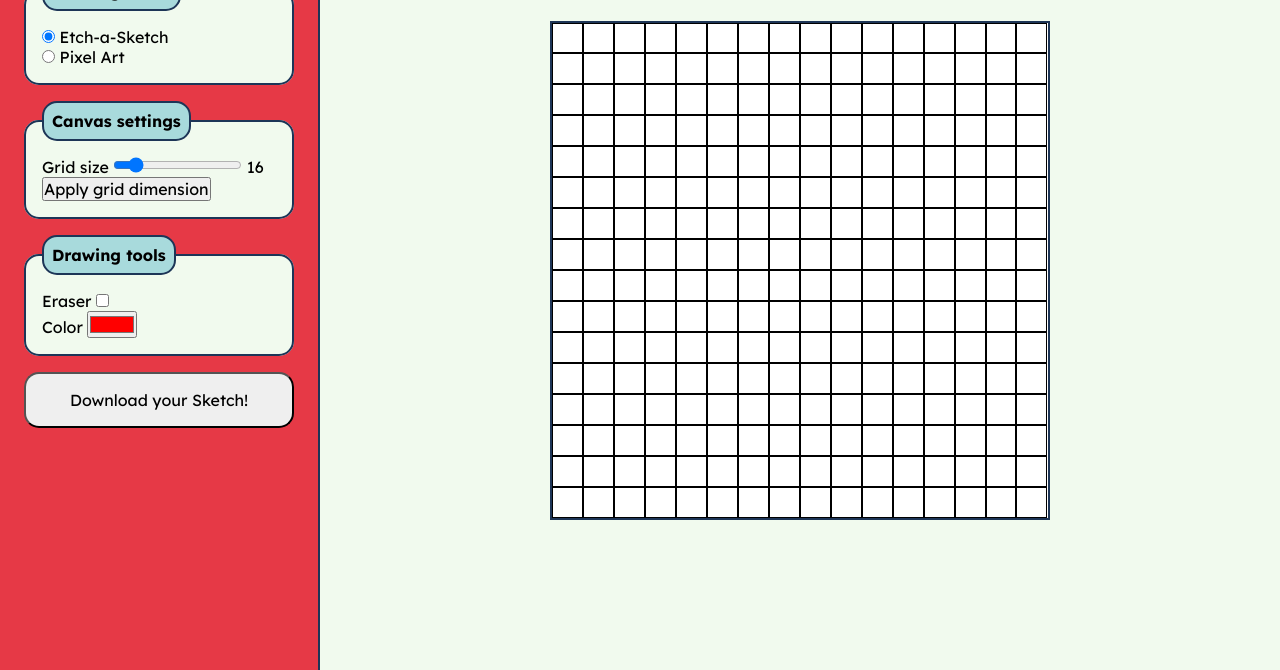
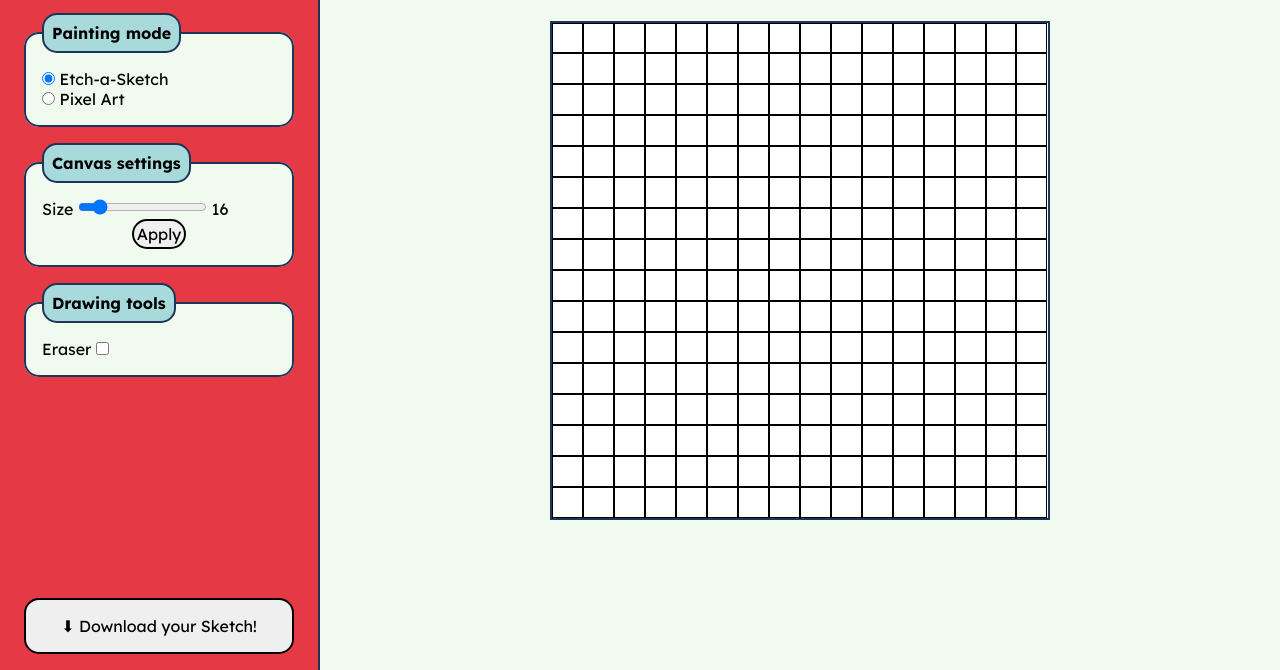
Before and after one commit to xFranMe/pixel-sketch, a plain HTML site: page index.html in a window 1280 px wide. Shown: the part 130-800 px from the top of the page. Drawn offline with nearby package versions, Linux system fonts and the light colour scheme; a web font is replaced by a local one.

Commit message:
Update user interface style

```diff
--- a/index.html
+++ b/index.html
@@ -24,12 +24,12 @@
                 </fieldset>
                 <fieldset>
                     <legend>Canvas settings</legend>
-                    <div class="option">
-                        <label for="grid-dimension">Grid size</label>
+                    <div class="option" id="size-selector">
+                        <label for="grid-dimension">Size</label>
                         <input type="range" name="grid-dimension" id="grid-dimension" min="1" max="120" value="16" step="1">
                         <span>16</span>
                     </div>
-                    <button id="btn-grid-dimension">Apply grid dimension</button>
+                    <button id="btn-grid-dimension">Apply</button>
                 </fieldset>
                 <fieldset class="erase">
                     <legend>Drawing tools</legend>
@@ -37,12 +37,12 @@
                         <label for="eraser">Eraser</label>
                         <input type="checkbox" id="eraser" name="eraser" value="erase">
                     </div>
-                    <div class="option">
+                    <div class="option" id="color-option">
                         <label for="selected-color">Color</label>
                         <input type="color" id="selected-color" name="selected-color" value="#ff0000">
                     </div>
                 </fieldset>
-                <button id="btn-pic-download">Download your Sketch!</button>
+                <button id="btn-pic-download">&#11015; Download your Sketch!</button>
             </div>
         </div>
         <div class="main-panel">
--- a/script.js
+++ b/script.js
@@ -5,6 +5,7 @@ const spanGrid = document.querySelector("span");
 const btnGrid = document.querySelector("#btn-grid-dimension");
 const modes = document.querySelectorAll("input[name = 'mode']");
 const selectedColor = document.querySelector("#selected-color");
+const colorOption = document.querySelector("#color-option");
 const erase = document.querySelector("#eraser");
 let selectedMode = null;
 
@@ -19,6 +20,11 @@ modes.forEach(mode => {
         if(result) {
             selectedMode = mode.value;
             createNewGrid();
+            if(selectedMode !== "pixel-art") {
+                colorOption.style.display = "none";
+            } else {
+                colorOption.style.display = "block";
+            }
         }
         else {
             modes.forEach(mode => {
--- a/style.css
+++ b/style.css
@@ -24,11 +24,13 @@ body {
 
 h1 {
     font-family: "Rampart One", serif;
+    font-size: 2.5em;
     text-align: center;
     padding: 1em 0;
 }
 
 .options-container {
+    padding: 1em 0;
     flex-grow: 1;
     display: flex;
     flex-direction: column;
@@ -50,20 +52,35 @@ legend {
     font-weight: 700;
 }
 
+input:hover {
+    cursor: pointer;
+}
+
+#color-option {
+    display: none;
+}
+
 button {
     display: block;
     font-family: inherit;
     font-size: inherit;
     cursor: pointer;
+    border: 2px solid black;
+    border-radius: 15px;
+}
+
+button:hover {
+    background-color: darkgray;
 }
 
 #btn-grid-dimension {
-    display: inline-block;
+    margin: auto;
+    padding: 0.2em;
 }
 
 #btn-pic-download {
+    margin-top: auto;
     padding: 1em 0;
-    border-radius: 15px;
 }
 
 /* MAIN PANEL */
```
